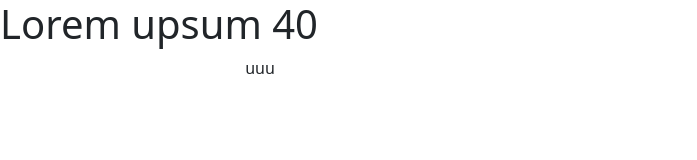
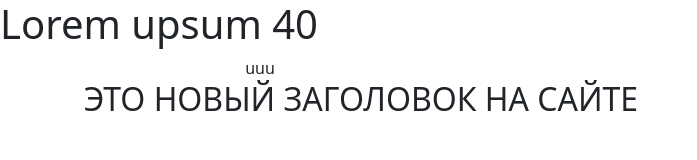
Before and after one commit to Dim4ik8/testing_bootstrap, a plain HTML site: page index.html in a window 1280 px wide. Shown: the whole page, without its empty margins (0-697 px from the left). Drawn offline with nearby package versions, Linux system fonts and the light colour scheme.

Commit message:
Add new header

```diff
--- a/index.html
+++ b/index.html
@@ -16,6 +16,9 @@
         <div class="row">
             <div class="col-md-4 text-center" > uuu</div>
         </div>
+        <div class="col-md-6 col-sm-12">
+            <h2 class="text-center text-uppercase"> Это новый заголовок на сайте</h2>
+        </div>
     </div>
 
 
```
